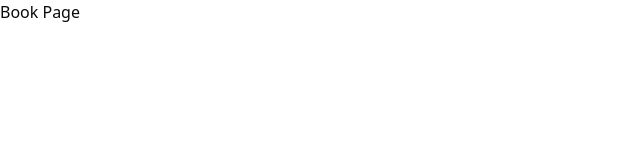
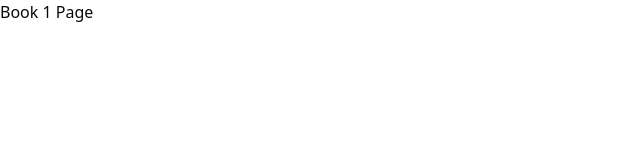
Before and after one commit to PedroMarianoAlmeida/project-gutenberg-book-visualizer, a Next.js app: page /book/1 in a window 1280 px wide. Shown: the top 160 px of the page, without its empty margins (0-640 px from the left). Built offline with nearby package versions, Linux system fonts and the light colour scheme.

Commit message:
reading dynamic route

```diff
--- a/src/app/book/[bookId]/page.tsx
+++ b/src/app/book/[bookId]/page.tsx
@@ -1,5 +1,10 @@
-export const BookPage = () => {
-  return <h1>Book Page</h1>;
+export const BookPage = async ({
+  params,
+}: {
+  params: Promise<{ bookId: string }>;
+}) => {
+  const { bookId } = await params;
+  return <h1>Book {bookId} Page</h1>;
 };
 
 export default BookPage;
```
